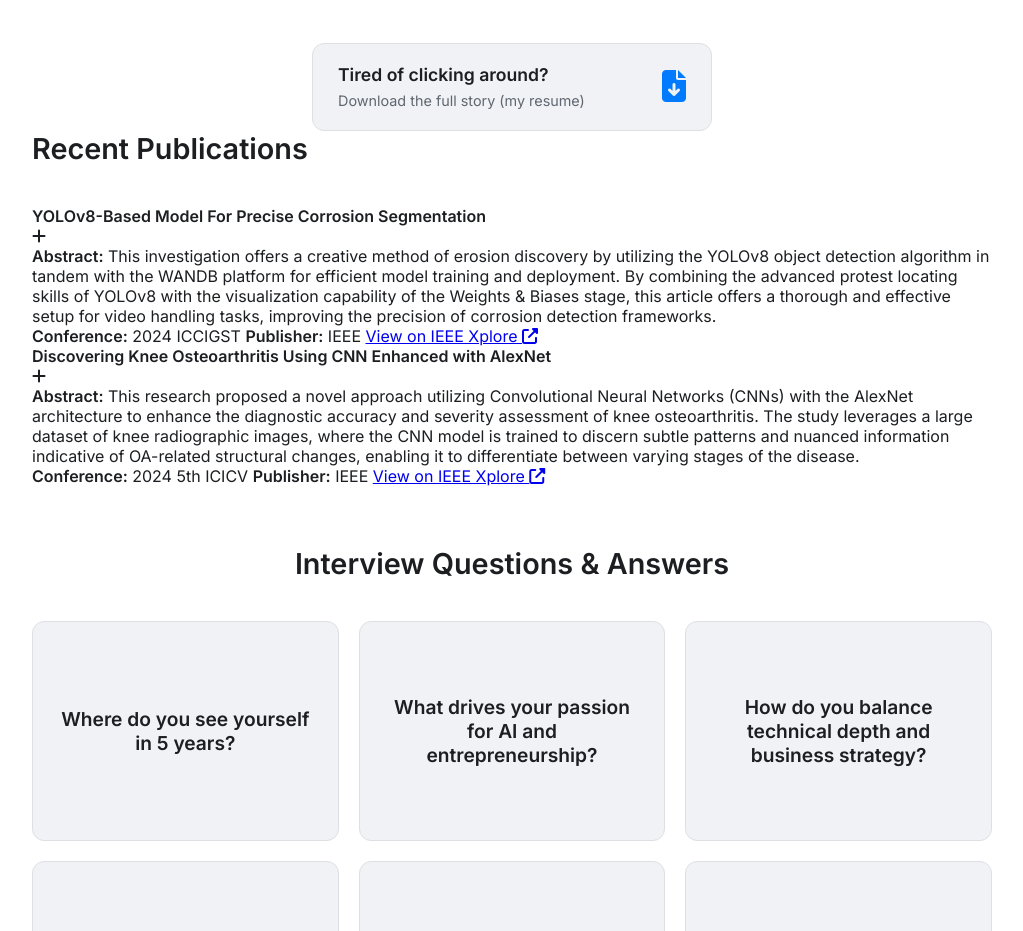
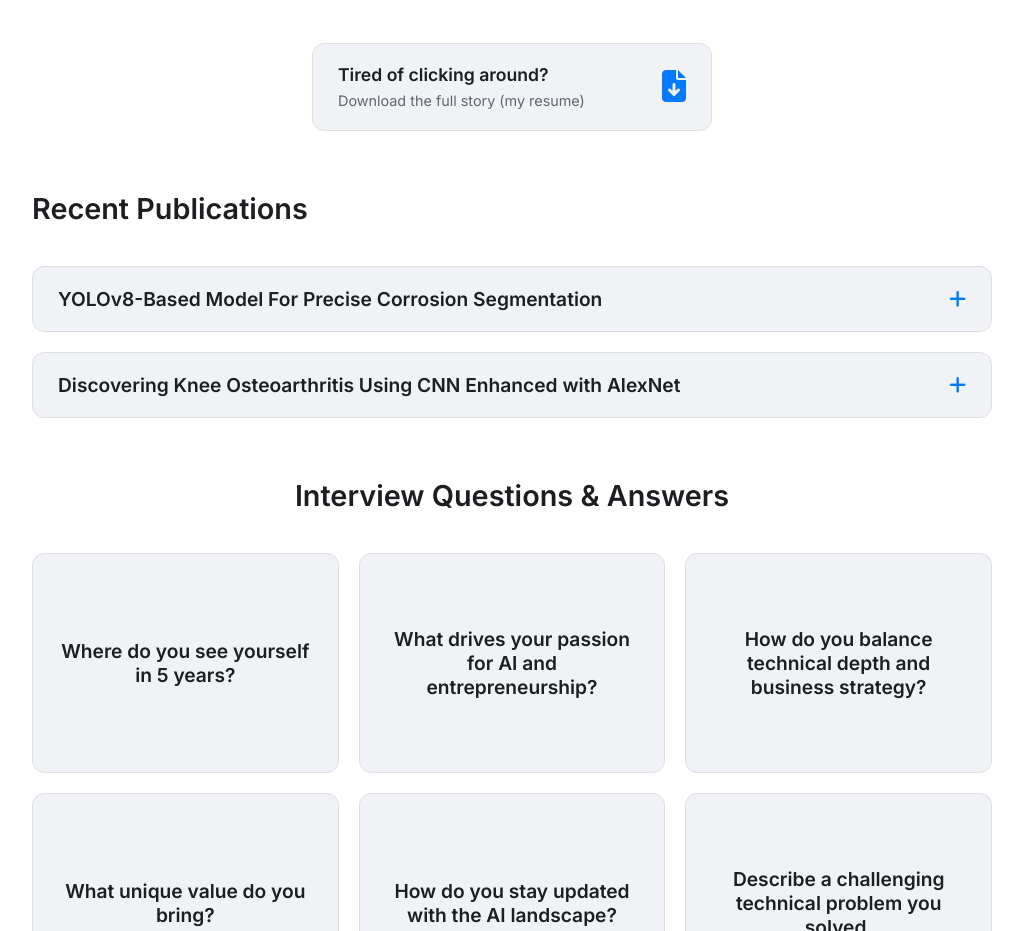
Before and after one commit to SEETHALA-DEVI-CHANDU/Chandu_portfolio, a plain HTML site: page about.html in a window 1280 px wide. Shown: the part 2000-2931 px from the top of the page, without its empty margins (128-1151 px from the left). Drawn offline with Linux system fonts and the light colour scheme.

Commit message:
Update index.css
v5 publications

```diff
--- a/index.css
+++ b/index.css
@@ -703,3 +703,77 @@ body.dark-theme .sidebar-link {
 .certificate-list li {
     margin-bottom: 15px;
 }
+
+/* --- PUBLICATIONS SECTION --- */
+.publications-section {
+    margin-top: 60px;
+}
+
+.publication-card {
+    background: var(--bg-secondary);
+    border: 1px solid var(--border-color);
+    border-radius: 12px;
+    margin-bottom: 20px;
+    transition: all 0.3s ease;
+}
+
+.publication-header {
+    display: flex;
+    justify-content: space-between;
+    align-items: center;
+    padding: 20px 25px;
+    cursor: pointer;
+}
+
+.publication-header h4 {
+    font-size: 1.2rem;
+    color: var(--text-primary);
+}
+
+.publication-toggle {
+    font-size: 1.2rem;
+    color: var(--accent-color);
+    transition: transform 0.4s cubic-bezier(0.25, 1, 0.5, 1);
+}
+
+.publication-body {
+    max-height: 0;
+    overflow: hidden;
+    transition: max-height 0.5s cubic-bezier(0.25, 1, 0.5, 1), padding 0.5s ease;
+    padding: 0 25px;
+}
+
+.publication-body p {
+    color: var(--text-secondary);
+    line-height: 1.6;
+    margin-bottom: 20px;
+}
+
+.publication-meta {
+    display: flex;
+    flex-wrap: wrap;
+    gap: 20px;
+    font-size: 0.9rem;
+    color: var(--text-secondary);
+    border-top: 1px solid var(--border-color);
+    padding-top: 15px;
+}
+
+.publication-meta a {
+    color: var(--accent-color);
+    text-decoration: none;
+    font-weight: 500;
+}
+.publication-meta a i {
+    margin-left: 5px;
+}
+
+/* Active state for the accordion */
+.publication-card.active .publication-toggle {
+    transform: rotate(45deg);
+}
+
+.publication-card.active .publication-body {
+    max-height: 1000px; /* Large enough to fit content */
+    padding: 0 25px 25px 25px;
+}
```
